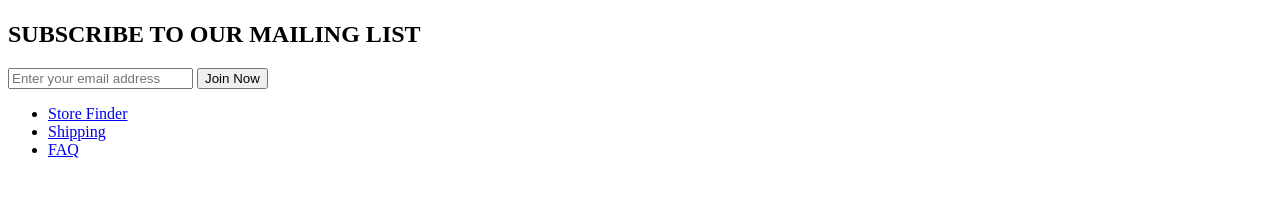
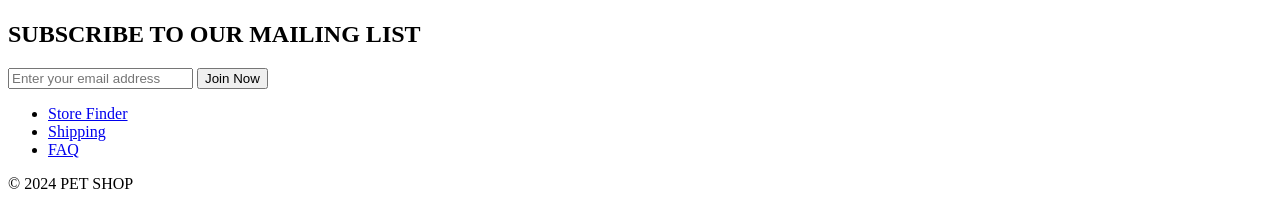
Before and after one commit to GeorginaBeth94/PETSHOP, a plain HTML site: page index.html in a window 1280 px wide. Shown: the part 3260-3461 px from the top of the page. Before the commit the page ends 3435 px from the top, so only its background shows below. Drawn offline with Linux system fonts and the light colour scheme.

Commit message:
Copyright added

```diff
--- a/index.html
+++ b/index.html
@@ -155,5 +155,9 @@
             </div>
         </div>
         </div>
+        <div id="copyright">
+            <div>&copy; 2024 <span class="logo">PET SHOP</span>
+            </div>
+        </div>
     </body>
 </html>
```
